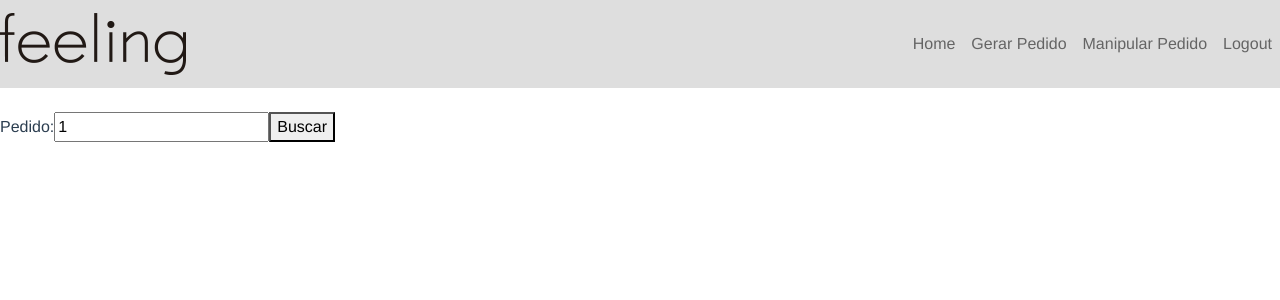
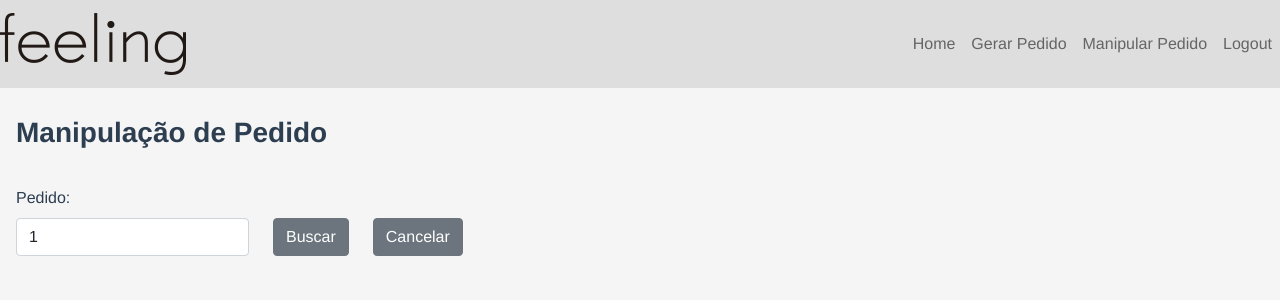
Before and after one commit to cadumancini/feeling-estofados, a Vue app: page /manipularPedido/1 in a window 1280 px wide. Shown: the top 300 px of the page. Built offline with nearby package versions, Linux system fonts and the light colour scheme; what vue-number-format would draw is missing.

Commit message:
Progresso com ManipularPedido

```diff
--- a/src/views/GerarPedido.vue
+++ b/src/views/GerarPedido.vue
@@ -78,12 +78,12 @@
           </thead>
           <tbody>
             <tr v-for="item in itens" :key="item.codPro">
-              <th class="fw-normal">{{ item.codPro }}</th>
-              <th class="fw-normal">{{ item.codDer }}</th>
-              <th class="fw-normal">{{ item.desPro }}</th>
-              <th class="fw-normal">{{ item.qtdPed }}</th>
-              <th class="fw-normal">{{ vueNumberFormat(item.preUni, {}) }}</th>
-              <th><button class="btn btn-sm btn-danger" @click="deleteItem(item)">Excluir</button></th>
+              <td class="fw-normal">{{ item.codPro }}</td>
+              <td class="fw-normal">{{ item.codDer }}</td>
+              <td class="fw-normal">{{ item.desPro }}</td>
+              <td class="fw-normal">{{ item.qtdPed }}</td>
+              <td class="fw-normal">{{ vueNumberFormat(item.preUni, {}) }}</td>
+              <td><button class="btn btn-sm btn-danger" @click="deleteItem(item)">Excluir</button></td>
             </tr>
           </tbody>
         </table>
--- a/src/views/ManipularPedido.vue
+++ b/src/views/ManipularPedido.vue
@@ -1,21 +1,73 @@
 <template>
-  <Navbar/>
-  <label for="pedido">Pedido:</label>
-  <input id="pedido" type="number" v-model="pedido">
-  <button @click="buscaPedido">Buscar</button>
-  <ul v-if="itens.length">
-    <li v-for="item in itens" :key="item.SEQIPD">Seq. {{ item.SEQIPD }} | Prod. {{ item.CODPRO }} | Der. {{ item.CODDER }} | Qtde. {{ item.QTDPED }} | <button @click="manipularItem(item)">Manipular Estrutura</button>
-      <br>
-      <div v-if="item.MANIPULAR">
-        <ul>
-          <TreeItem
-            v-if="item.PRODUCTFOUND"
-            :item="item.ACABADO"
-            @trocar="(itemTroca) => efetuarTroca(item, itemTroca)"/>
-        </ul>
+  <div class="manipularPedido">
+    <Navbar/>
+    <div class="mx-3">
+      <div class="row mb-3">
+        <p class="fw-bold fs-3">Manipulação de Pedido</p>
       </div>
-    </li>
-  </ul>
+      <div class="row mb-3">
+        <label for="pedido" class="form-label">Pedido:</label>
+        <div class="col-auto">
+          <input id="pedido" class="form-control" type="number" v-model="pedido" ref="inputPedido">
+        </div>
+        <div class="col-auto">
+          <button class="btn btn-secondary" @click="buscaPedido">Buscar</button>
+        </div>
+        <div class="col-auto">
+          <button class="btn btn-secondary" @click="limpar">Cancelar</button>
+        </div>
+      </div>
+
+      <div class="row mb-3 mx-0">
+        <table v-if="itens.length" class="table table-striped table-hover table-bordered table-sm table-responsive">
+          <thead>
+            <tr class="table-dark">
+              <th class="fw-normal">Seq</th>
+              <th class="fw-normal">Produto</th>
+              <th class="fw-normal">Der.</th>
+              <th class="fw-normal">Descrição</th>
+              <th class="fw-normal">Qtde.</th>
+              <th class="fw-normal">Ação</th>
+            </tr>
+          </thead>
+          <tbody v-for="item in itens" :key="item.codPro">
+            <tr>
+              <td class="fw-normal">{{ item.SEQIPD }}</td>
+              <td class="fw-normal">{{ item.CODPRO }}</td>
+              <td class="fw-normal">{{ item.CODDER }}</td>
+              <td class="fw-normal">{{ item.DSCPRO }}</td>
+              <td class="fw-normal">{{ item.QTDPED }}</td>
+              <td><button class="btn btn-sm btn-primary" @click="manipularItem(item)">Manipular</button></td>
+            </tr>
+            <tr v-if="item.MANIPULAR">
+              <td colspan="6">
+                <table class="table table-striped table-hover table-bordered table-sm table-responsive">
+                  <thead>
+                    <tr class="table-secondary">
+                      <th class="fw-normal">Nível</th>
+                      <th class="fw-normal">Produto</th>
+                      <th class="fw-normal">Der.</th>
+                      <th class="fw-normal">Descrição</th>
+                      <th class="fw-normal">Qtde.</th>
+                      <th class="fw-normal">U.M.</th>
+                      <th class="fw-normal">Ação</th>
+                      <th class="fw-normal"></th>
+                    </tr>
+                  </thead>
+                  <tbody>
+                    <TreeItem
+                      v-if="item.PRODUCTFOUND"
+                      :item="item.ACABADO"
+                      @trocar="(itemTroca) => efetuarTroca(item, itemTroca)"/>
+                  </tbody>
+                </table>
+              </td>
+            </tr>
+          </tbody>
+        </table>
+      </div>
+    </div>
+</div>
 </template>
 
 <script>
@@ -33,6 +85,12 @@ export default {
     }
   },
   methods: {
+    limpar () {
+      console.log('limpando')
+      this.pedido = ''
+      this.itens = []
+      this.$nextTick(() => this.$refs.inputPedido.focus())
+    },
     buscaPedido () {
       if (this.pedido === '' || this.pedido === undefined) {
         alert('Favor preencher o pedido')
@@ -172,3 +230,13 @@ export default {
   }
 }
 </script>
+
+<style scoped>
+  html, body {
+      height: 100%;
+    }
+  .manipularPedido {
+    height: 100%;
+    background-color: #f5f5f5;
+  }
+</style>
```
